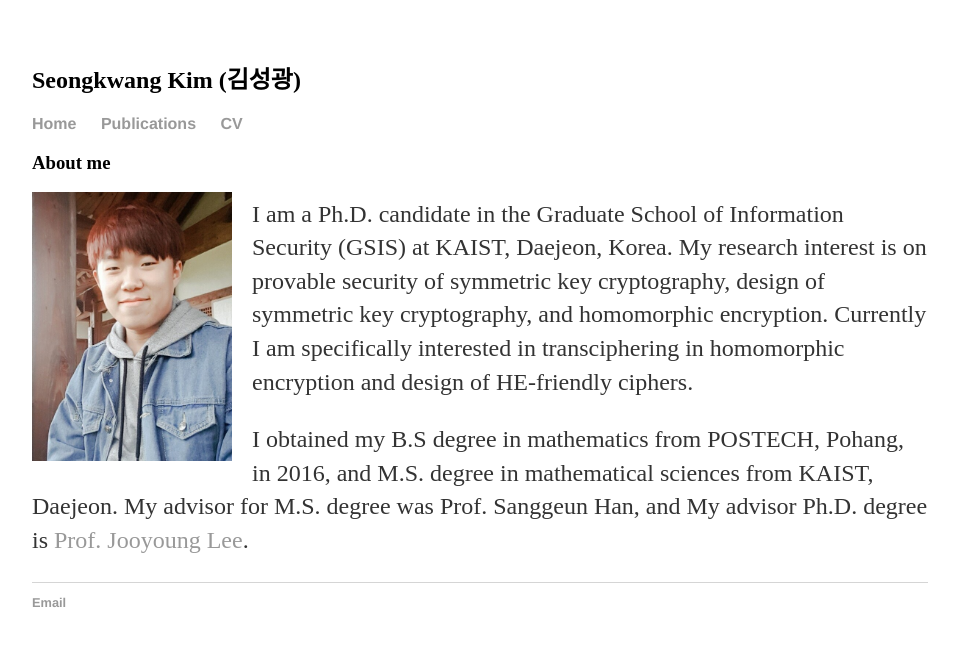
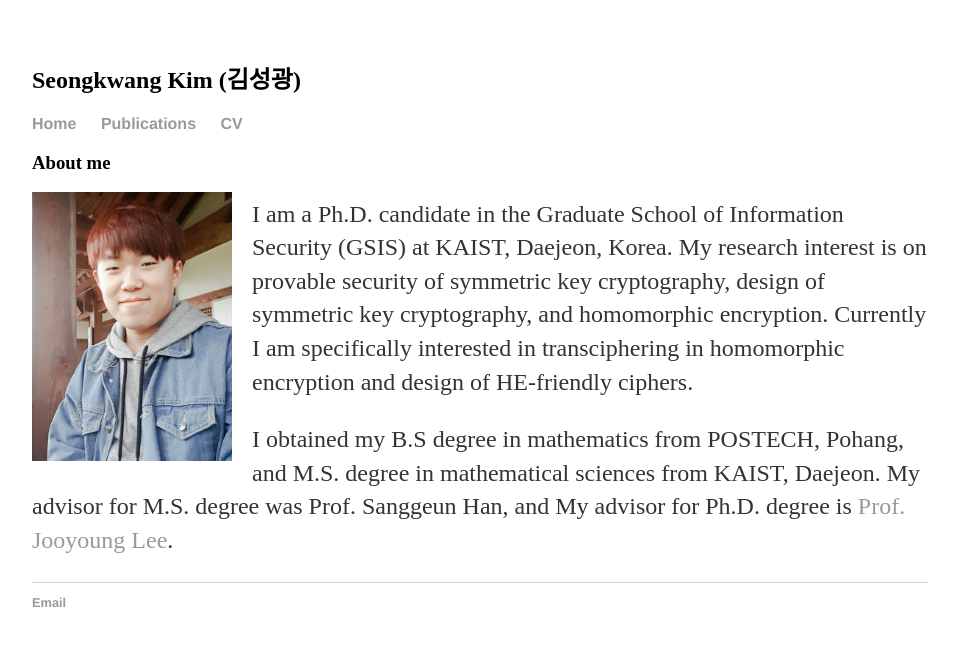
Before and after one commit to sgk1m/sgk1m.github.io, a Jekyll site: the page built from index.html, in a window 1280 px wide. Shown: the top 646 px of the page, without its empty margins (160-1119 px from the left). Built offline with Jekyll 4.4.1, drawn with Linux system fonts in a browser that asks for light colours.

Commit message:
Update index.html

```diff
--- a/index.html
+++ b/index.html
@@ -8,7 +8,7 @@ title: Seongkwang Kim
 	<p>I am a Ph.D. candidate in the Graduate School of Information Security (GSIS) at KAIST, Daejeon, Korea.
 		My research interest is on provable security of symmetric key cryptography, design of symmetric key cryptography, and homomorphic encryption.
 		Currently I am specifically interested in transciphering in homomorphic encryption and design of HE-friendly ciphers.
-	<p>I obtained my B.S degree in mathematics from POSTECH, Pohang, in 2016, and M.S. degree in mathematical sciences from KAIST, Daejeon.
-		My advisor for M.S. degree was Prof. Sanggeun Han, and My advisor Ph.D. degree is <a href="https://sites.google.com/site/cryptkaist/home">Prof. Jooyoung Lee</a>.
+	<p>I obtained my B.S degree in mathematics from POSTECH, Pohang, and M.S. degree in mathematical sciences from KAIST, Daejeon.
+		My advisor for M.S. degree was Prof. Sanggeun Han, and My advisor for Ph.D. degree is <a href="https://sites.google.com/site/cryptkaist/home">Prof. Jooyoung Lee</a>.
 	</p>
 </div><!-- /.blurb -->
```
